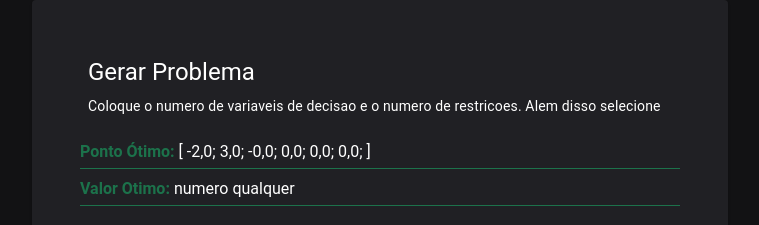
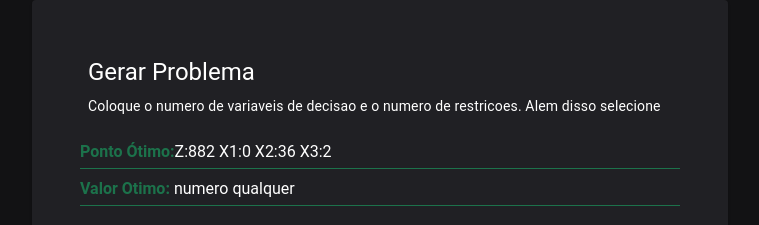
Before and after one commit to Ericles-Miller/simplex, a React (Vite) app in the folder Simplex/: page /PivotArray in a window 1280 px wide. Shown: the top 225 px of the page, without its empty margins (260-1019 px from the left). Built offline with nearby package versions, Linux system fonts and the light colour scheme.

Commit message:
add nice  point

```diff
--- a/Simplex/nicePoint.json
+++ b/Simplex/nicePoint.json
@@ -1,14 +1,10 @@
-{
-    "solution": [
-        882.0,
-        0,
-        36.0,
-        2.0
-    ],
-    "variavel": [
-        "Z",
-        "X1",
-        "X2",
-        "X3"
-    ]
-}
+[
+    {
+        "solution": {
+            "Z": 882.0,
+            "X1": 0,
+            "X2": 36.0,
+            "X3": 2.0
+        }
+    }
+]
--- a/Simplex/src/Components/PivotArray.tsx
+++ b/Simplex/src/Components/PivotArray.tsx
@@ -4,10 +4,6 @@ import { Table } from "./Table";
 
 
 export function PivotArray() {
-
-  const [receivedData, newReceivedData] = useState([] as any)
-
-
 
   return (
     <div>
--- a/Simplex/src/Components/table.tsx
+++ b/Simplex/src/Components/table.tsx
@@ -6,6 +6,7 @@ import { object } from 'prop-types';
 
 export function Table() {
   const [receivedData, setReceivedData] = useState<object[]>()
+  const [nicePoint, setNicePoint]       = useState<object[]>()
 
   const getData = async () => {
     const response = await fetch('./../../result.json');
@@ -13,17 +14,28 @@ export function Table() {
     setReceivedData(data);
   }
 
+  const getDataNicePoint = async () => {
+    const response = await fetch('./../../nicePoint.json');
+    const dataNicePoint = await response.json();
+    setNicePoint(dataNicePoint);
+  }
+
   useEffect(() => {
     getData();
+    getDataNicePoint();
   }, []);
 
+  console.log(nicePoint)
 
   return (
     <>
     <div>
       <div className={styles.divText}>
         <strong style={{ color: '#1C724B' }}>Ponto Ótimo:</strong>
-        <label > [ -2,0; 3,0; -0,0; 0,0; 0,0; 0,0; ]</label>
+        { nicePoint != undefined &&  nicePoint.map((item:any)=>(
+            <label >Z:{item.solution.Z} X1:{item.solution.X1} X2:{item.solution.X2} X3:{item.solution.X3} </label>
+          ))
+        }
       </div>
       <div className={styles.divText}>
         <strong style={{ color: '#1C724B' }}>Valor Otimo: </strong>
```
